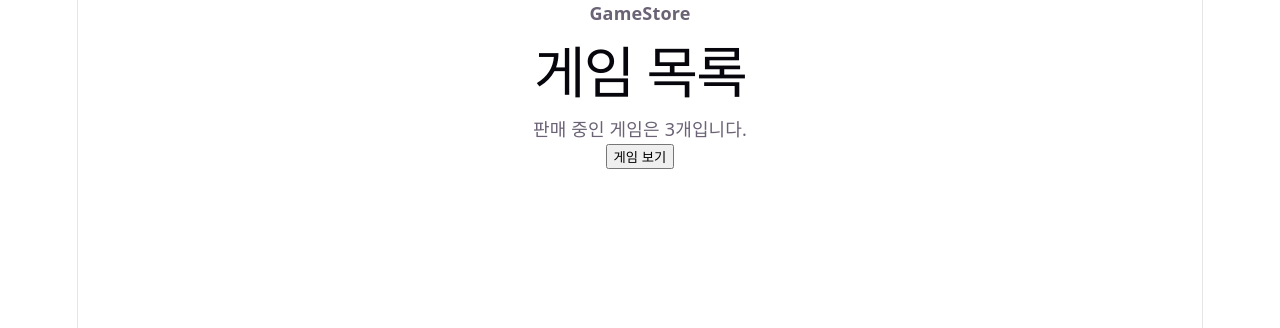
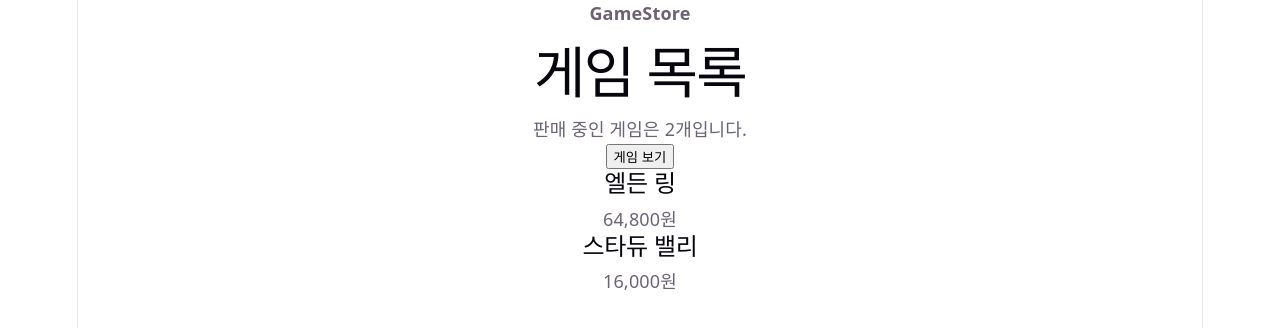
Before and after one commit to sonchang321/GameStore, a React app in the folder frontend/: page / in a window 1280 px wide. Shown: the top 328 px of the page. Built offline with nearby package versions, Linux system fonts and the light colour scheme; the HTML template or start-up script is replaced by a standard one.

Commit message:
feat: add reusable game card component

```diff
--- a/frontend/src/App.jsx
+++ b/frontend/src/App.jsx
@@ -1,6 +1,8 @@
+import GameCard from './components/GameCard.jsx'
+
 function App() {
     const storeName = 'GameStore'
-    const gameCount = 3
+    const gameCount = 2
 
     return (
         <>
@@ -16,6 +18,10 @@
                 <button type="button" disabled={gameCount === 0}>
                     게임 보기
                 </button>
+                <section className="game-list">
+                    <GameCard title="엘든 링" price={64800}/>
+                    <GameCard title="스타듀 밸리" price={16000}/>
+                </section>
             </main>
         </>
     )
--- /dev/null
+++ b/frontend/src/components/GameCard.jsx
@@ -0,0 +1,10 @@
+function GameCard({title, price}) {
+    return (
+        <article className="game-card">
+            <h2>{title}</h2>
+            <p>{price.toLocaleString()}원</p>
+        </article>
+    )
+}
+
+export default GameCard
```
Also changed, not shown: 1 other file (tests, documents, lock files or other folders).
